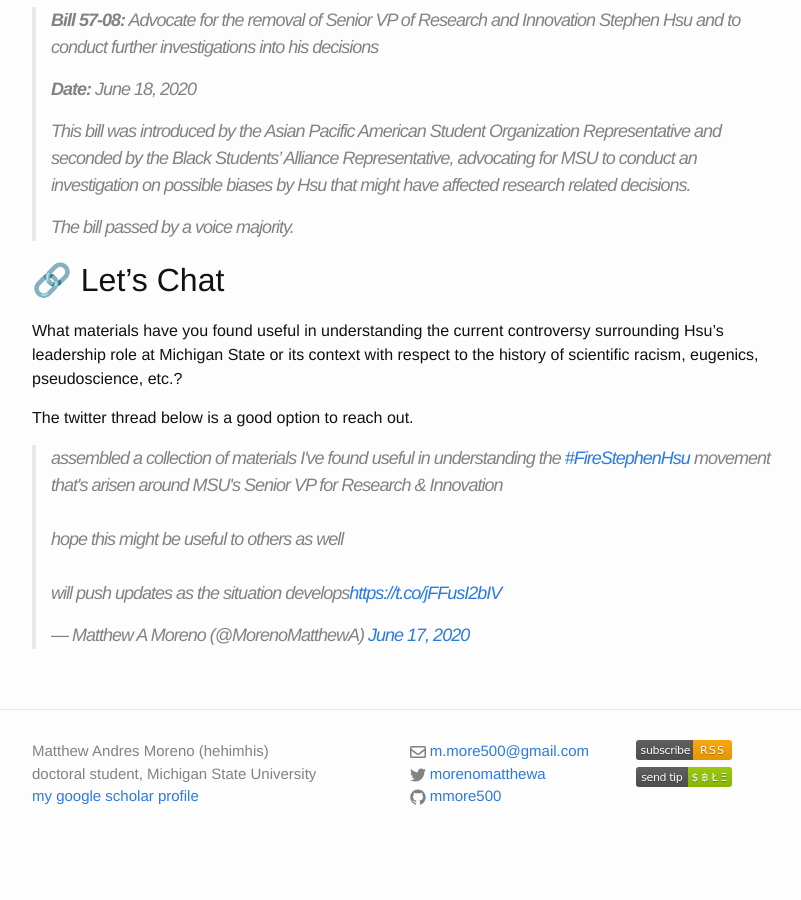
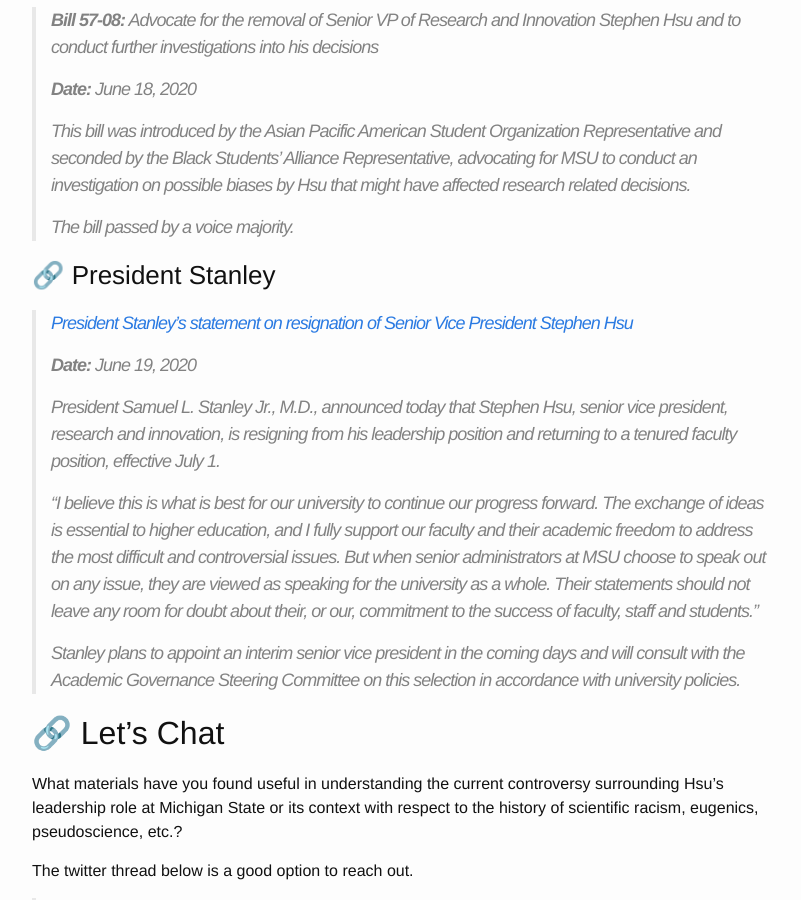
Before and after one commit to mmore500/mmore500.github.io, a Jekyll site: the page built from blog_professional/_posts/2020-06-16-firestephenhsu-listing.md, in a window 1280 px wide and 900 px high, scrolled down 7519 px. Shown: the whole window, without its empty margins (238-1039 px from the left). Built offline with Jekyll 4.4.1, drawn with Linux system fonts in a browser that asks for light colours; emoji names are drawn with the system emoji font; comment, search, counter and statistics services are not loaded; before the commit the page ends 8342 px from its top, so only the background shows below that; some of the changed text lies outside the part shown.

Commit message:
Add President Stanley's statement

```diff
--- a/blog_professional/_posts/2020-06-16-firestephenhsu-listing.md
+++ b/blog_professional/_posts/2020-06-16-firestephenhsu-listing.md
@@ -229,6 +229,21 @@
 >
 > *The bill passed by a voice majority.*
 
+### President Stanley
+
+> [President Stanley's statement on resignation of Senior Vice President Stephen Hsu](https://msu.edu/issues-statements/2020-06-19-statement-hsu-resignation.php)
+>
+> **Date:** June 19, 2020
+>
+> President Samuel L. Stanley Jr., M.D., announced today that Stephen Hsu, senior vice president, research and innovation, is resigning from his leadership position and returning to a tenured faculty position, effective July 1.
+>
+> “I believe this is what is best for our university to continue our progress forward.
+> The exchange of ideas is essential to higher education, and I fully support our faculty and their academic freedom to address the most difficult and controversial issues.
+> But when senior administrators at MSU choose to speak out on any issue, they are viewed as speaking for the university as a whole.
+> Their statements should not leave any room for doubt about their, or our, commitment to the success of faculty, staff and students.”
+>
+> Stanley plans to appoint an interim senior vice president in the coming days and will consult with the Academic Governance Steering Committee on this selection in accordance with university policies.
+
 ## Let's Chat
 
 What materials have you found useful in understanding the current controversy surrounding Hsu's leadership role at Michigan State or its context with respect to the history of scientific racism, eugenics, pseudoscience, etc.?
```
Also changed, not shown: other parts of blog_professional/_posts/2020-06-16-firestephenhsu-listing.md (+1 -1 lines).
